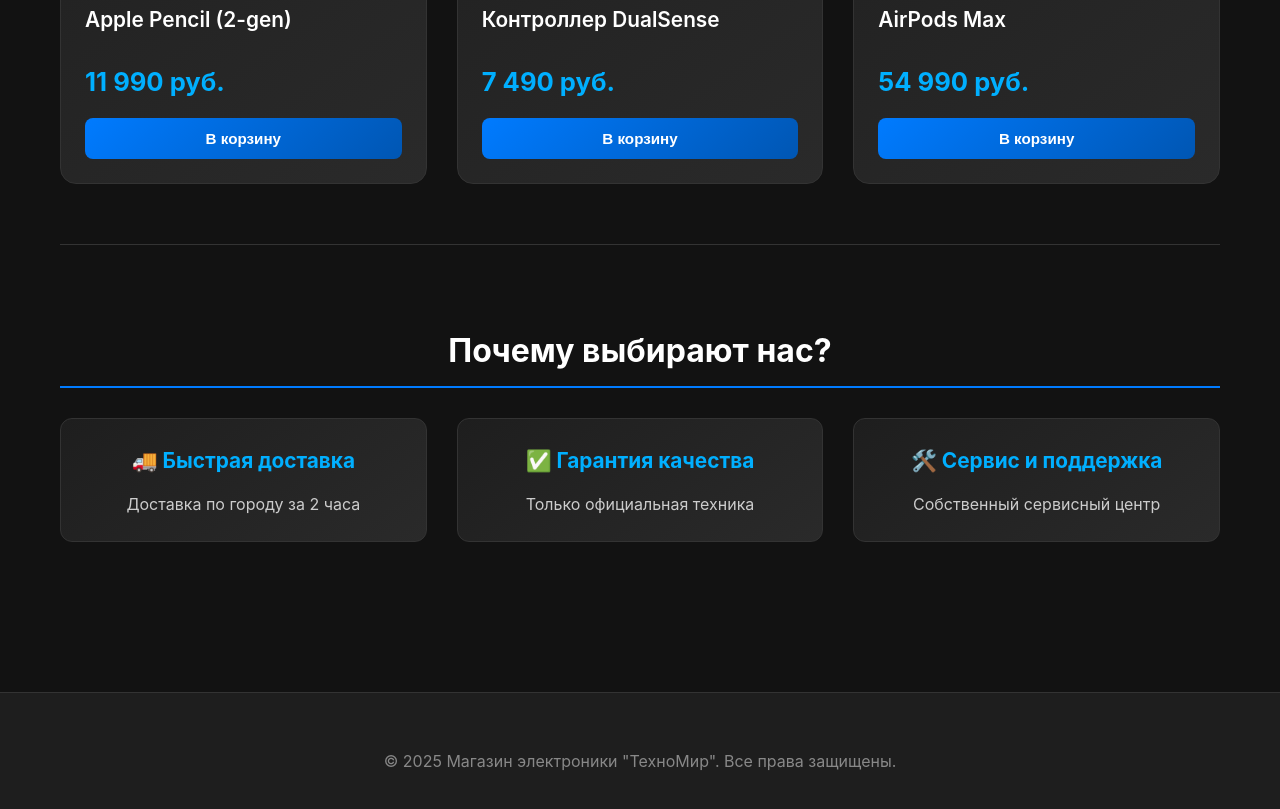
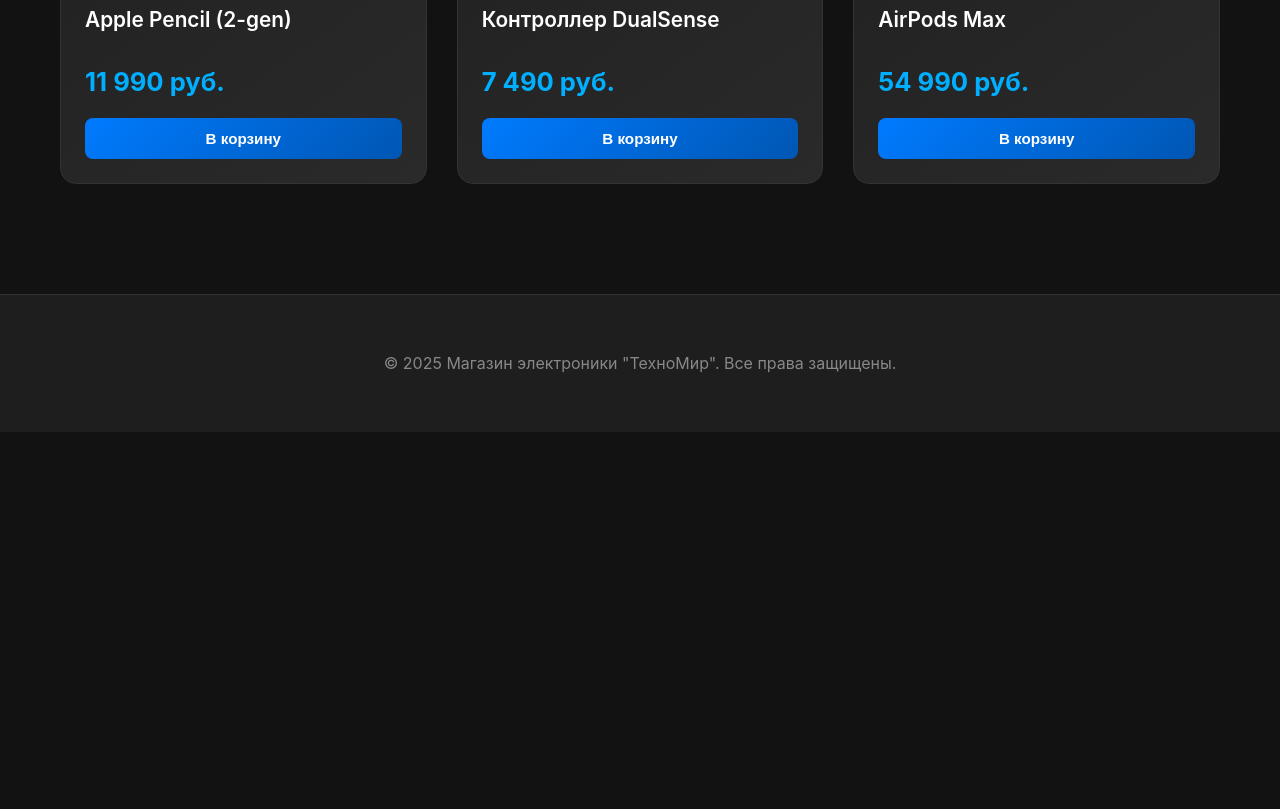
Before and after one commit to ilya123-io/technomir-shop7, a website: page index.html in a window 1280 px wide. Shown: the part 2725-3534 px from the top of the page. After the commit the page ends 3157 px from the top, so only its background shows below. Drawn offline with Linux system fonts and the light colour scheme.

Commit message:
Update index.html

```diff
--- a/index.html
+++ b/index.html
@@ -154,23 +154,6 @@
 
             </div>
 
-            <section class="features">
-                <h2>Почему выбирают нас?</h2>
-                <div class="features-grid">
-                    <div class="feature-item">
-                        <h3>🚚 Быстрая доставка</h3>
-                        <p>Доставка по городу за 2 часа</p>
-                    </div>
-                    <div class="feature-item">
-                        <h3>✅ Гарантия качества</h3>
-                        <p>Только официальная техника</p>
-                    </div>
-                    <div class="feature-item">
-                        <h3>🛠️ Сервис и поддержка</h3>
-                        <p>Собственный сервисный центр</p>
-                    </div>
-                </div>
-            </section>
         </div>
     </main>
 
```
